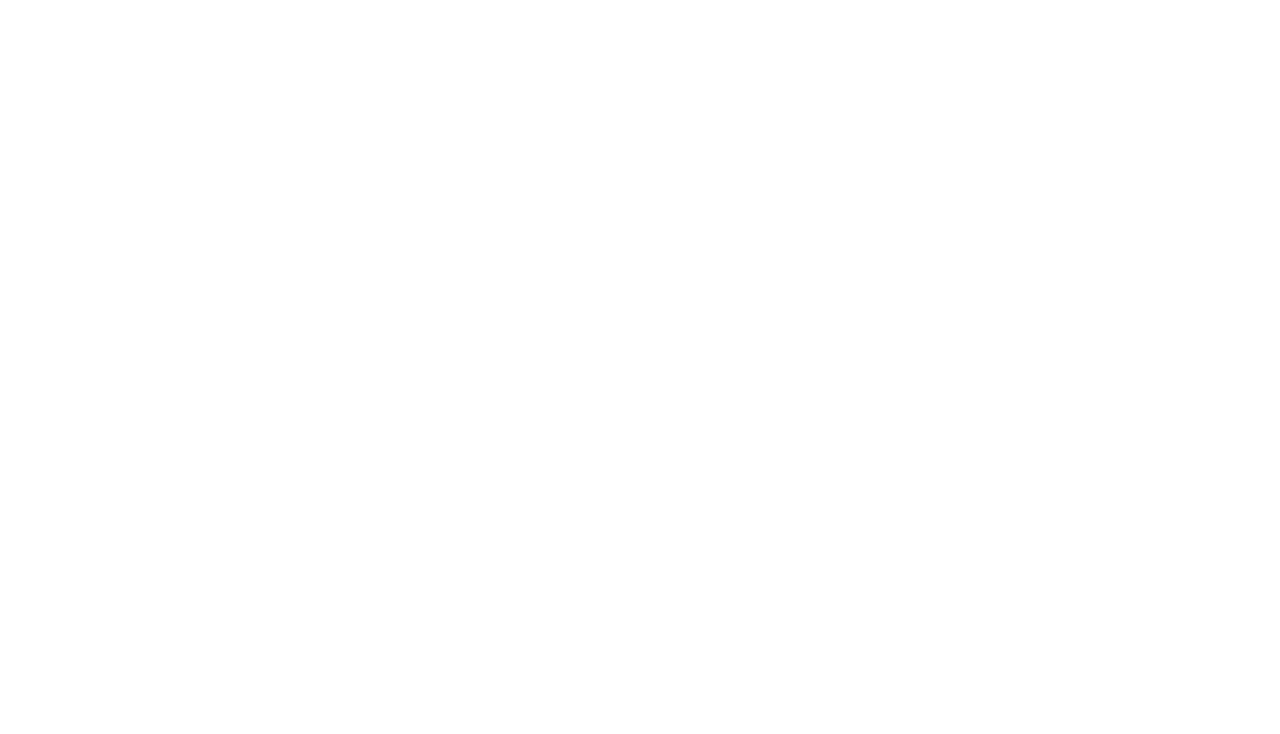
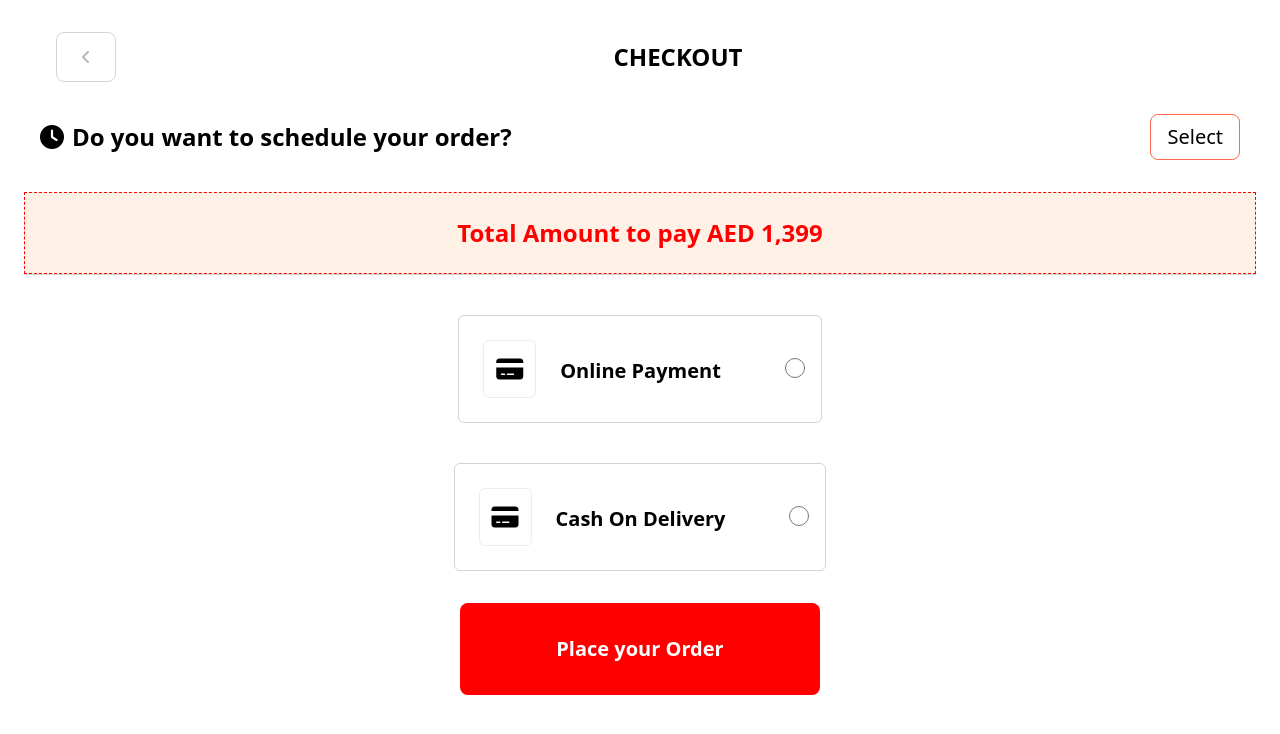
Before and after one commit to riyaaahh/deliWhizz, a React (Vite) app: page /checkout in a window 1280 px wide. Before the commit this address had no page. Shown: the top 734 px of the page. Built offline with nearby package versions, Linux system fonts and the light colour scheme.

Commit message:
Designed Select Category and Food Details

```diff
--- a/src/App.jsx
+++ b/src/App.jsx
@@ -4,6 +4,7 @@ import { BrowserRouter as Router, Routes, Route } from "react-router-dom";
 import Home from "./Screens/Home"
 import Categories from './Screens/Categories';
 import FoodDetails from './Screens/FoodDetails';
+import Checkout from './Screens/Checkout';
 function App() {
 
   return (
@@ -13,6 +14,7 @@ function App() {
           <Route path="/" element={<Home />} />
           <Route path="/categories" element={<Categories />} />
           <Route path="/food-details" element={<FoodDetails />} />
+          <Route path="/checkout" element={<Checkout />} />
         </Routes>
       </Router>
    </div>
--- /dev/null
+++ b/src/Screens/Checkout.jsx
@@ -0,0 +1,83 @@
+import React from "react";
+
+const Checkout = () => {
+  return (
+    <>
+      <div className="m-6">
+        <div className="rounded-xlpx-4 py-2 p-4 mt-4 flex justify-between items-center">
+          <button className="bg-white hover:bg-red-500 border rounded-lg px-2 py-2 ml-4 flex items-center">
+            <i className="fa fa-angle-left text-gray-300 px-4 py-2"></i>
+          </button>
+          <button className="bg-white rounded-full px-4 py-2 flex items-center">
+            <span className="text-black text-2xl font-bold">CHECKOUT</span>
+          </button>
+          <div></div>
+        </div>
+        <div className="rounded-xl px-4 py-2 p-4 mt-4 mb-6 flex justify-between items-center">
+          <div className="flex items-center">
+            <i className="fa fa-clock text-white-800 text-2xl mr-2"></i>
+            <div>
+              <span className="text-black text-2xl font-bold">
+                Do you want to schedule your order?
+              </span>
+            </div>
+          </div>
+
+          <button className="text-xl border border-red-400 rounded-lg px-4 py-2 bg-white-400 hover:bg-red-500 focus:outline-none focus:border-red-700 focus:ring focus:ring-red-200 focus:ring-opacity-50">
+            Select
+          </button>
+        </div>
+
+        <div className="space-x-4 flex flex-wrap justify-center border border-dashed border-red-500 bg-red-100">
+          <div className="h-20">
+            <br />
+            <span className="text-2xl font-bold text-red-500">
+              Total Amount to pay AED 1,399
+            </span>
+          </div>
+        </div>
+        <hr />
+        <div className="space-x-4 flex flex-wrap justify-center">
+          <div className="rounded-md border mt-10  hover:border-red-500">
+            <button className="m-6 border border-gray-100 rounded-md">
+              <i className="fa fa-credit-card text-2xl p-3"></i>
+            </button>
+            <button className="text-xl font-bold mr-12">Online Payment</button>
+            <input
+              className="m-4 w-5 h-5 checked:bg-red-500 checked:border-transparent"
+              type="radio"
+              name="payment"
+              id=""
+            />
+          </div>
+        </div>
+        <div className="space-x-4 flex flex-wrap justify-center">
+          <div className="rounded-md border mt-10  hover:border-red-500">
+            <button className="m-6 border border-gray-100 rounded-md">
+              <i className="fa fa-credit-card-alt text-2xl p-3"></i>
+            </button>
+            <button className="text-xl font-bold mr-12">
+              Cash On Delivery
+            </button>
+            <input
+              className="m-4 w-5 h-5 checked:bg-red-500 checked:border-transparent"
+              type="radio"
+              name="payment"
+              id=""
+            />
+          </div>
+        </div>
+
+        <div className="flex justify-center">
+          <div className="bg-red-500 rounded-lg mt-8">
+            <button className="m-8 ml-24 mr-24 text-xl font-bold text-white">
+              Place your Order
+            </button>
+          </div>
+        </div>
+      </div>
+    </>
+  );
+};
+
+export default Checkout;
--- a/src/Screens/FoodDetails.jsx
+++ b/src/Screens/FoodDetails.jsx
@@ -1,5 +1,5 @@
 import React from "react";
-import item from "../assets/Item4.png";
+import item from "../assets/vegbiriyani.png";
 
 const FoodDetails = () => {
   const sizes = [
@@ -13,7 +13,7 @@ const FoodDetails = () => {
       <div className="m-6">
         <div className="rounded-xlpx-4 py-2 p-4 mt-4 flex justify-between items-center">
           <button className="bg-white hover:bg-red-500 border rounded-full px-4 py-2 ml-4 flex items-center">
-            <i className="fa fa-arrow-left text-gray-500 px-4 py-2"></i>
+            <i className="fa fa-angle-left text-gray-500 px-4 py-2"></i>
           </button>
           <button className="bg-white rounded-full px-4 py-2 flex items-center">
             <span className="text-black text-2xl font-bold">DETAILS</span>
@@ -27,8 +27,7 @@ const FoodDetails = () => {
             <div className="flex flex-wrap justify-center">
               <img
                 src={item}
-                className="rounded-t-md rounded-b-2xl"
-                style={{ height: "70%", width: "50%" }}
+                className="rounded-t-md rounded-b-2xl h-full w-1/4"
               />
             </div>
           </div>
--- a/src/Screens/ProductsList.jsx
+++ b/src/Screens/ProductsList.jsx
@@ -14,6 +14,7 @@ const ProductsList = () => {
     {no:"3", name: "Malabar Porotta", time: "21 min", rating: "4.2", amount: "4.5" },
     {no:"4", name: "Chicken Biriyani", time: "10 min", rating: "4.2", amount: "4.7" },
     {no:"5", name: "Al faham", time: "8 min", rating: "4.2", amount: "4.0" },
+    {no:"6", name: "Shawarma", time: "7 min", rating: "4.0", amount: "7.0" },
   ];
   return (
     <div>
```
Also changed, not shown: src/assets/googleicon.png (added), src/assets/vegbiriyani.png (added).
